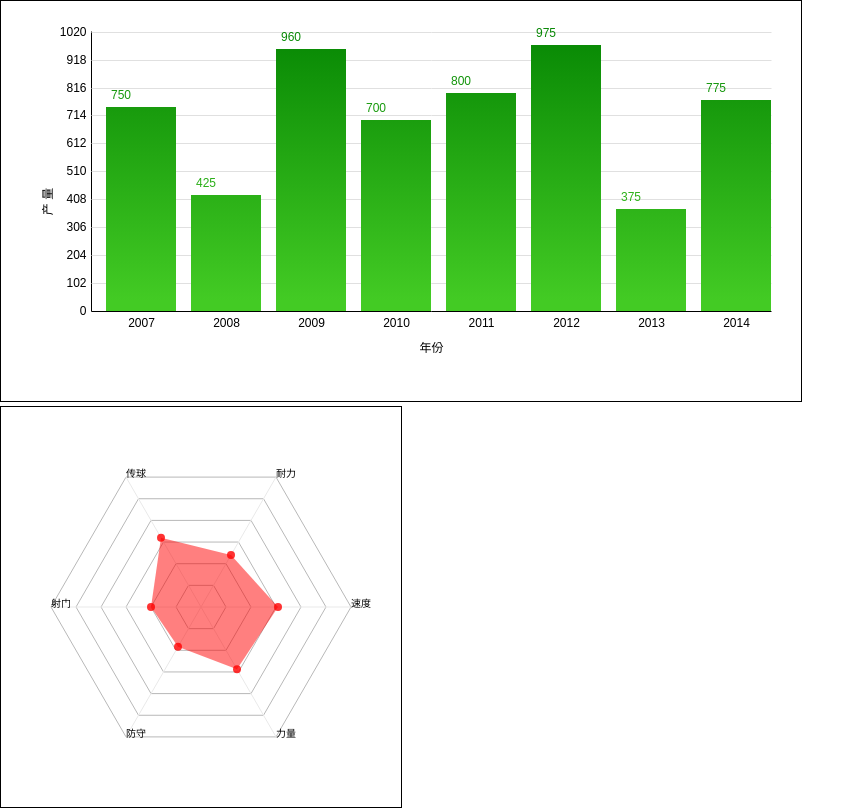
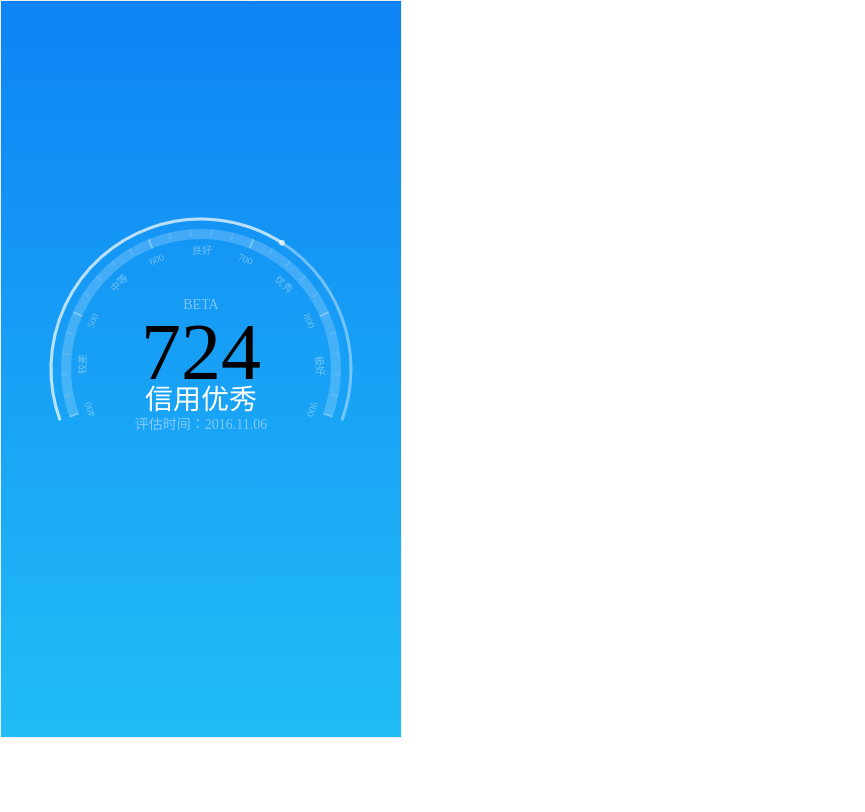
Before and after one commit to tiger-mini/canvas, a website: page examples/index.html in a window 1280 px wide. Shown: the whole page, without its empty margins (0-865 px from the left). Drawn offline with Linux system fonts and the light colour scheme.

Commit message:
add gauge

```diff
--- a/chart/components/bar.js
+++ b/chart/components/bar.js
@@ -1,5 +1,3 @@
-
-
 /*
 * Chart 图表
 * 柱状图
@@ -11,8 +9,6 @@
 * 5、鼠标事件处理
 *
 */
-
-
 
 function goBarChart(dataArr){
     // 声明所需变量
@@ -34,13 +30,14 @@ function goBarChart(dataArr){
     canvas = document.getElementById("barChart");
     if(canvas && canvas.getContext){
         ctx = canvas.getContext("2d");
+        canvas.width = window.innerWidth;
     }
     initChart(); // 图表初始化
     drawLineLabelMarkers(); // 绘制图表轴、标签和标记
     drawBarAnimate(); // 绘制柱状图的动画
     //检测鼠标移动
     var mouseTimer = null;
-    canvas.addEventListener("mousemove",function(e){
+    canvas.addEventListener("click",function(e){
         e = e || window.event;
         if( e.layerX || e.layerX==0 ){
             mousePosition.x = e.layerX;
@@ -60,9 +57,9 @@ function goBarChart(dataArr){
 
     //点击刷新图表
     canvas.onclick = function(){
-        initChart(); // 图表初始化
-        drawLineLabelMarkers(); // 绘制图表轴、标签和标记
-        drawBarAnimate(); // 绘制折线图的动画
+        //initChart(); // 图表初始化
+        //drawLineLabelMarkers(); // 绘制图表轴、标签和标记
+        //drawBarAnimate(); // 绘制折线图的动画
     };
 
 
@@ -92,7 +89,7 @@ function goBarChart(dataArr){
         // 运动相关
         ctr = 1;
         numctr = 100;
-        speed = 10;
+        speed = 16;
 
         //柱状图渐变色
         gradient = ctx.createLinearGradient(0, 0, 0, 300);
--- /dev/null
+++ b/chart/components/gauge.js
@@ -0,0 +1,171 @@
+window.onload = function () {
+  var canvas = document.getElementById('canvas'),
+      ctx = canvas.getContext('2d'),
+      cWidth = canvas.width,
+      cHeight = canvas.height,
+      score = canvas.attributes['data-score'].value,
+      stage = ['较差', '中等', '良好', '优秀', '极好'],
+      radius = 150,
+      deg0 = Math.PI / 9,
+      deg1 = Math.PI * 11 / 45;
+
+  if (score < 400 || score > 900) {
+    alert('信用分数区间：400~900');
+  } else {
+    var dot = new Dot(),
+        dotSpeed = 0.03,
+        textSpeed = Math.round(dotSpeed * 100 / deg1),
+        angle = 0,
+        credit = 400;
+
+    (function drawFrame() {
+
+      ctx.save();
+      ctx.clearRect(0, 0, cWidth, cHeight);
+      ctx.translate(cWidth / 2, cHeight / 2);
+      ctx.rotate(8 * deg0);
+
+      dot.x = radius * Math.cos(angle);
+      dot.y = radius * Math.sin(angle);
+
+      var aim = (score - 400) * deg1 / 100;
+      if (angle < aim) {
+        angle += dotSpeed;
+      }
+      dot.draw(ctx);
+
+      if (credit < score - textSpeed) {
+        credit += textSpeed;
+      } else if (credit >= score - textSpeed && credit < score) {
+        credit += 1;
+      }
+      text(credit);
+
+      ctx.save();
+      ctx.beginPath();
+      ctx.lineWidth = 3;
+      ctx.strokeStyle = 'rgba(255, 255, 255, .5)';
+      ctx.arc(0, 0, radius, 0, angle, false);
+      ctx.stroke();
+      ctx.restore();
+
+      window.requestAnimationFrame(drawFrame);
+
+      ctx.save(); //中间刻度层
+      ctx.beginPath();
+      ctx.strokeStyle = 'rgba(255, 255, 255, .2)';
+      ctx.lineWidth = 10;
+      ctx.arc(0, 0, 135, 0, 11 * deg0, false);
+      ctx.stroke();
+      ctx.restore();
+
+      ctx.save(); // 刻度线
+      for (var i = 0; i < 6; i++) {
+        ctx.beginPath();
+        ctx.lineWidth = 2;
+        ctx.strokeStyle = 'rgba(255, 255, 255, .3)';
+        ctx.moveTo(140, 0);
+        ctx.lineTo(130, 0);
+        ctx.stroke();
+        ctx.rotate(deg1);
+      }
+      ctx.restore();
+
+      ctx.save(); // 细分刻度线
+      for (i = 0; i < 25; i++) {
+        if (i % 5 !== 0){
+          ctx.beginPath();
+          ctx.lineWidth = 2;
+          ctx.strokeStyle = 'rgba(255, 255, 255, .1)';
+          ctx.moveTo(140, 0);
+          ctx.lineTo(133, 0);
+          ctx.stroke();
+        }
+        ctx.rotate(deg1 / 5);
+      }
+      ctx.restore();
+
+      ctx.save(); //信用分数
+      ctx.rotate(Math.PI / 2);
+      for (i = 0; i < 6; i++) {
+        ctx.fillStyle = 'rgba(255, 255, 255, .4)';
+        ctx.font = '10px Microsoft yahei';
+        ctx.textAlign = 'center';
+        ctx.fillText(400 + 100 * i, 0, -115);
+        ctx.rotate(deg1);
+      }
+      ctx.restore();
+
+      ctx.save(); //分数段
+      ctx.rotate(Math.PI / 2 + deg0);
+      for (i = 0; i < 5; i++) {
+        ctx.fillStyle = 'rgba(255, 255, 255, .4)';
+        ctx.font = '10px Microsoft yahei';
+        ctx.textAlign = 'center';
+        ctx.fillText(stage[i], 5, -115);
+        ctx.rotate(deg1);
+      }
+      ctx.restore();
+
+      ctx.save(); //信用阶段及评估时间文字
+      ctx.rotate(10 * deg0);
+      ctx.fillStyle = '#fff';
+      ctx.font = '28px Microsoft yahei';
+      ctx.textAlign = 'center';
+      if (score < 500) {
+        ctx.fillText('信用较差', 0 , 40);
+      } else if (score < 600 && score >= 500) {
+        ctx.fillText('信用中等', 0 , 40);
+      } else if (score < 700 && score >= 600) {
+        ctx.fillText('信用良好', 0 , 40);
+      } else if (score < 800 && score >= 700) {
+        ctx.fillText('信用优秀', 0 , 40);
+      } else if (score <= 900 && score >= 800) {
+        ctx.fillText('信用极好', 0 , 40);
+      }
+
+      ctx.fillStyle = '#80cbfa';
+      ctx.font = '14px Microsoft yahei';
+      ctx.fillText('评估时间：2016.11.06', 0, 60);
+
+      ctx.fillStyle = '#7ec5f9';
+      ctx.font = '14px Microsoft yahei';
+      ctx.fillText('BETA', 0, -60);
+      ctx.restore();
+
+
+      // ctx.save(); //最外层轨道
+      ctx.beginPath();
+      ctx.strokeStyle = 'rgba(255, 255, 255, .4)';
+      ctx.lineWidth = 3;
+      ctx.arc(0, 0, radius, 0, 11 * deg0, false);
+      ctx.stroke();
+      ctx.restore();
+
+    })();
+  }
+
+  function Dot() {
+    this.x = 0;
+    this.y = 0;
+    this.draw = function (ctx) {
+      ctx.save();
+      ctx.beginPath();
+      ctx.fillStyle = 'rgba(255, 255, 255, .7)';
+      ctx.arc(this.x, this.y, 3, 0, Math.PI * 2, false);
+      ctx.fill();
+      ctx.restore();
+    };
+  }
+
+  function text(process) {
+    ctx.save();
+    ctx.rotate(10 * deg0);
+    ctx.fillStyle = '#000';
+    ctx.font = '80px Microsoft yahei';
+    ctx.textAlign = 'center';
+    ctx.textBaseLine = 'top';
+    ctx.fillText(process, 0 ,10);
+    ctx.restore();
+  }
+};
--- a/examples/index.html
+++ b/examples/index.html
@@ -2,23 +2,40 @@
 <html lang="en">
 <head>
 	<meta charset="UTF-8">
+	<meta name="viewport" content="width=device-width, initial-scale=1, maximum-scale=1, user-scalable=no">
 	<title>Chart </title>
 	<style>
 		*{
 			margin: 0;
 			padding: 0;
 		}
-		canvas{
-			border: 1px solid black;
-		}
+
+		 canvas {
+	      border: 1px solid #eee;
+	      position: relative;
+	     /* left: 50%;
+	      top: 50%;
+	      transform: translate(-50%, -50%);*/
+	      background: -webkit-linear-gradient(top, #0e83f5 0%, #21bdf6 100%);
+	      background: -ms-linear-gradient(top, #0e83f5 0%, #21bdf6 100%);
+	      background: -moz-linear-gradient(top, #0e83f5 0%, #21bdf6 100%);
+	      background: linear-gradient(top, #0e83f5 0%, #21bdf6 100%);
+	    }
 	</style>
+
 </head>
 <body>
-	<canvas width="800" height="400" id="barChart"></canvas>
+
+	<canvas id="canvas" width="400" height="736" data-score='724'></canvas>
+	<script src="../chart/components/gauge.js"></script>
+
+	<!-- <canvas height="300" id="barChart"></canvas>
+	<script src="../chart/components/bar.js"></script> -->
 	<br />
-	<canvas width="400" height="400" id="mychart"></canvas>
-	<script src="../chart/components/radar.js"></script>
+	<!-- <canvas width="400" height="400" id="mychart" style="display: none;"></canvas>
+	<script src="../chart/components/radar.js"></script> -->
 
-	<script src="../chart/components/bar.js"></script>
+	<!-- <div id="container"></div>
+	<script src="../chart/components/base.js"></script> -->
 </body>
 </html>
```
Also changed, not shown: chart/components/base.js (+254 -218 lines), package.json (added, +15 -0 lines), 2 other files.
